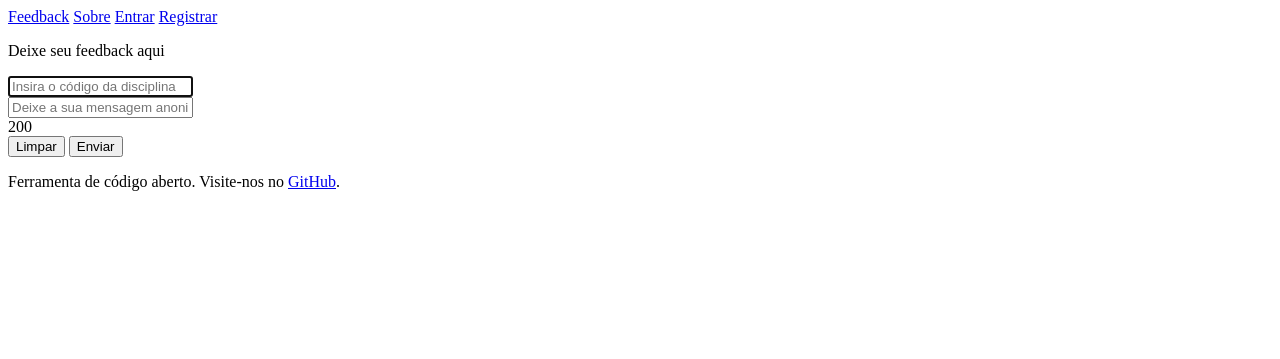
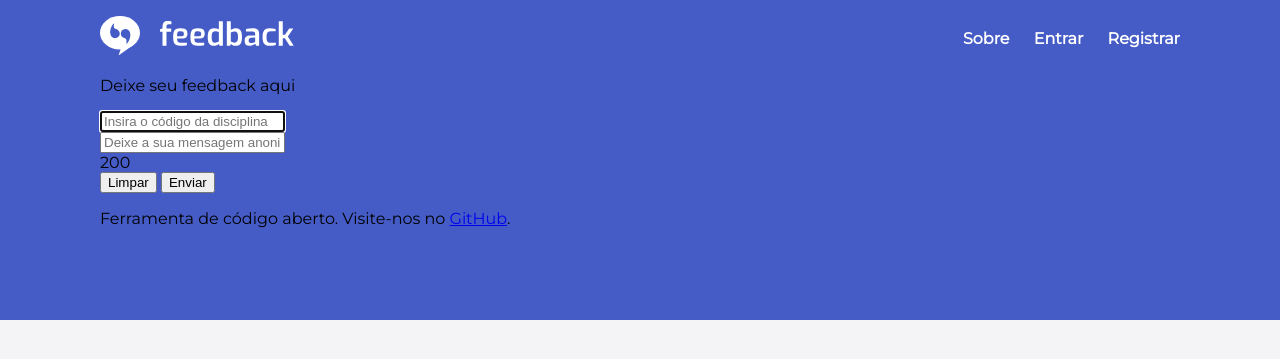
Before and after one commit to Carol111/feedback, a Django app: page / in a window 1280 px wide. Shown: the top 359 px of the page. Run offline with Django 3.2, Linux system fonts and the light colour scheme; parts of the project's set-up code (start-up, migrations or seed data) failed here and were passed over.

Commit message:
Base style

```diff
--- a/apps/core/static/css/styles.css
+++ b/apps/core/static/css/styles.css
@@ -1,3 +1,44 @@
+body {
+    background-color: #F4F4F7;
+    font-family: 'Montserrat', sans-serif;
+}
+
+.purple-bar {
+    position: fixed;
+    top: 0px;
+    left: 0px;
+    width: 100%;
+    height: 40%;
+    background-color: #455CC7;
+    z-index: 1;
+}
+
+.content-area {
+    margin: 16px 100px 16px 100px;
+}
+
 .header {
-    color: blue;
+    position: relative;
 }
+
+.menu-item {
+    right: 0;
+    position: absolute;
+    top: 30%;
+}
+
+.menu-item a {
+    text-decoration: none;
+    color: white;
+    font-weight: 600;
+    font-size: 16px;
+    margin-left: 20px;
+}
+
+.menu-item a:hover {
+    text-decoration: underline;
+}
+
+.menu-item a:active {
+    text-decoration: underline;
+}
--- a/apps/core/templates/core/base.html
+++ b/apps/core/templates/core/base.html
@@ -7,13 +7,17 @@
     <meta name="viewport" content="width=device-width, initial-scale=1.0">
     <meta http-equiv="X-UA-Compatible" content="ie=edge">
     <title>Feedback</title>
-    <link rel="shortcut icon" href="{% static 'img/favicon.ico' %}">
+    <link rel="shortcut icon" href="{% static 'img/logo.ico' %}">
     <link rel="stylesheet" href="{% static 'css/styles.css' %}">
+    <link href="https://fonts.googleapis.com/css2?family=Montserrat&display=swap" rel="stylesheet">
     <script src="https://unpkg.com/vue"></script>
 </head>
 <body>
+    <div class="purple-bar">
+        <div class="content-area">
             <div class="header">
-        <a href="{% url 'home' %}">Feedback</a>
+                <a href="{% url 'home' %}"><img src="{% static 'img/menu_logo.svg' %}" alt="Feedback Logo"></a>
+                <div class="menu-item">
                     <a href="{% url 'about' %}">Sobre</a>
                     {% if request.user.is_authenticated %}
                         <a href="{% url 'list_course' %}">Área do Professor</a>
@@ -22,11 +26,14 @@
                         <a href="{% url 'register' %}">Registrar</a>
                     {% endif %}
                 </div>
+            </div>
             <div class="content">
                 {% block content %}
                 {% endblock %}
             </div>
             {% block scripts %}
             {% endblock %}
+        </div>
+    </div>
 </body>
 </html>
--- a/apps/core/templates/core/loggedArea.html
+++ b/apps/core/templates/core/loggedArea.html
@@ -7,7 +7,7 @@
     <meta name="viewport" content="width=device-width, initial-scale=1.0">
     <meta http-equiv="X-UA-Compatible" content="ie=edge">
     <title>Feedback</title>
-    <link rel="shortcut icon" href="{% static 'img/favicon.ico' %}">
+    <link rel="shortcut icon" href="{% static 'img/logo.ico' %}">
     <link rel="stylesheet" href="{% static 'css/styles.css' %}">
     <script src="https://cdn.jsdelivr.net/npm/vue/dist/vue.js"></script>
     <script type="text/javascript" src="https://cdn.jsdelivr.net/jquery/latest/jquery.min.js"></script>
```
Also changed, not shown: apps/core/static/img/about.svg (added), apps/core/static/img/logo.ico (added), apps/core/static/img/logo_white.svg (added), apps/core/static/img/menu_logo.svg (added), apps/core/static/img/student.svg (added), apps/core/static/img/title_white.svg (added). Lines whose indentation alone changed are shown as unchanged.
